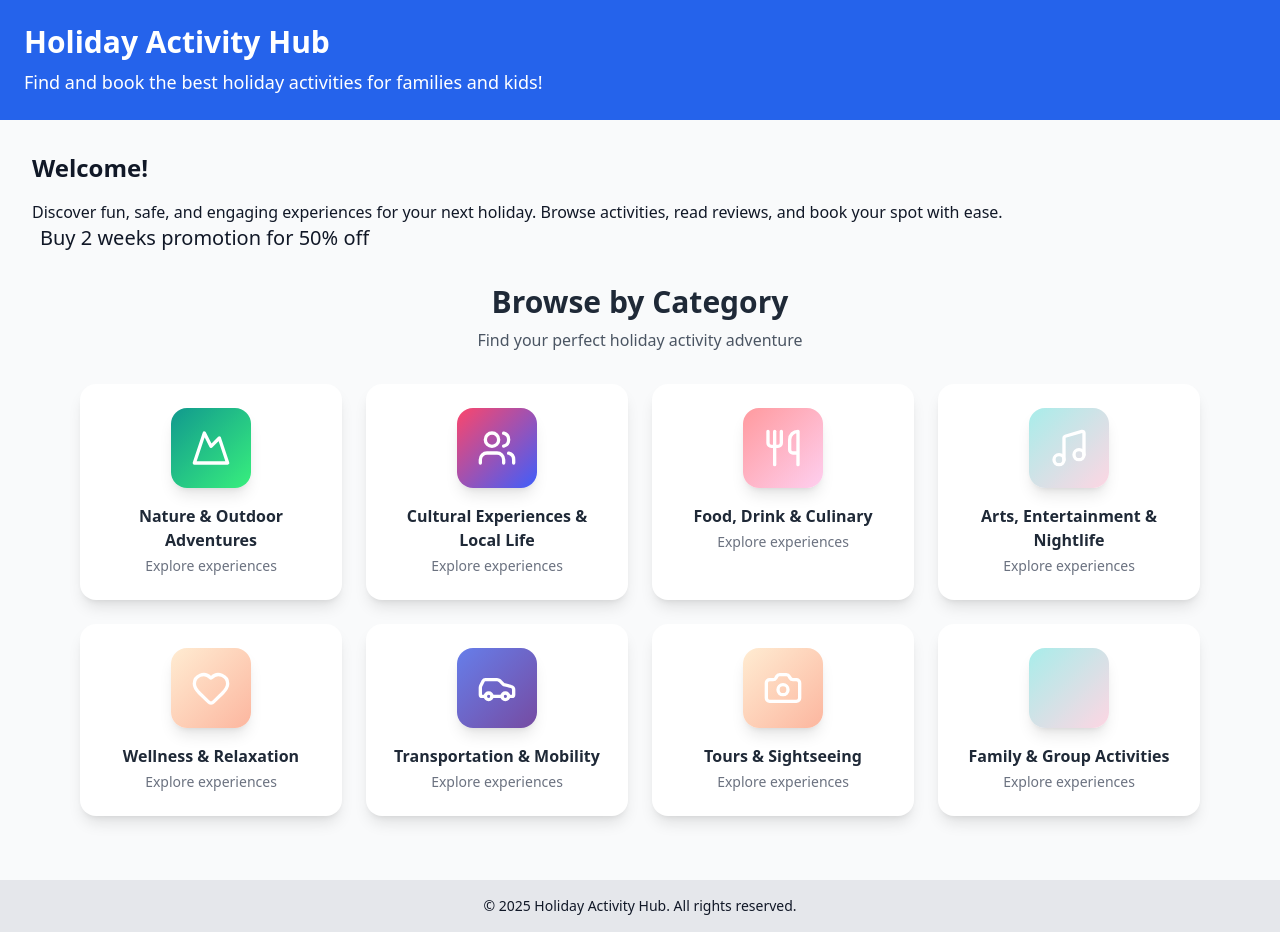
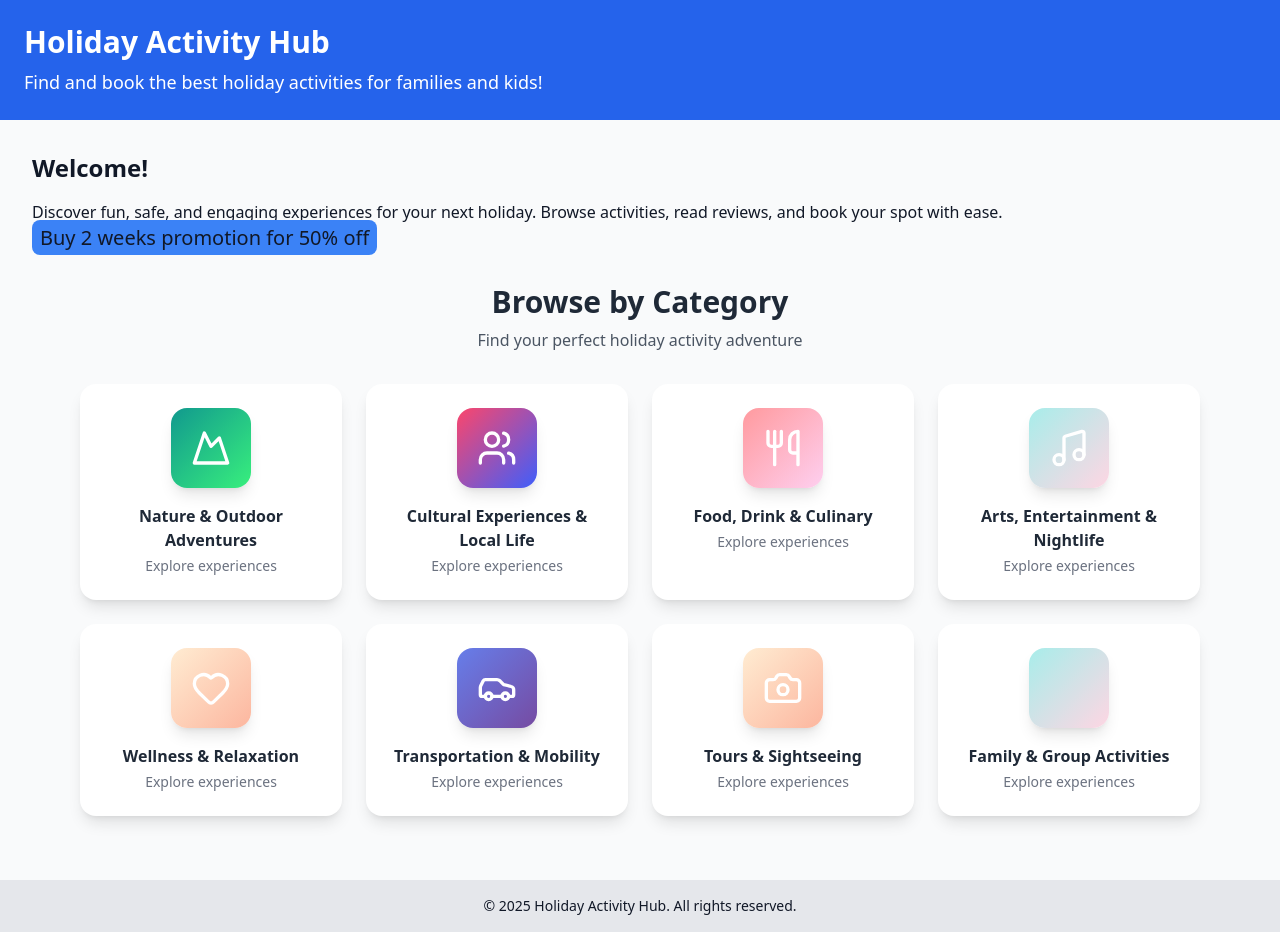
Before and after one commit to coderstudios/hah, a plain HTML site: page deploy/index.html in a window 1280 px wide. Drawn offline with nearby package versions, Linux system fonts and the light colour scheme; some icons are missing.

Commit message:
Update index.html

```diff
--- a/deploy/index.html
+++ b/deploy/index.html
@@ -56,7 +56,7 @@
         Discover fun, safe, and engaging experiences for your next holiday. Browse activities, read reviews, and book your spot with ease.
       </p>
 
-      <a class="px-2 py-1 justify-center rounded-lg text-xl" href="https://buy.stripe.com/8x228q7b7fBG9Ny997aMU0i" target="_blank">Buy 2 weeks promotion for 50% off</a>
+      <a class="px-2 py-1 bg-blue-500 justify-center rounded-lg text-xl" href="https://buy.stripe.com/8x228q7b7fBG9Ny997aMU0i" target="_blank">Buy 2 weeks promotion for 50% off</a>
     </section>
     <section>
       <!-- Categories Grid -->
```
